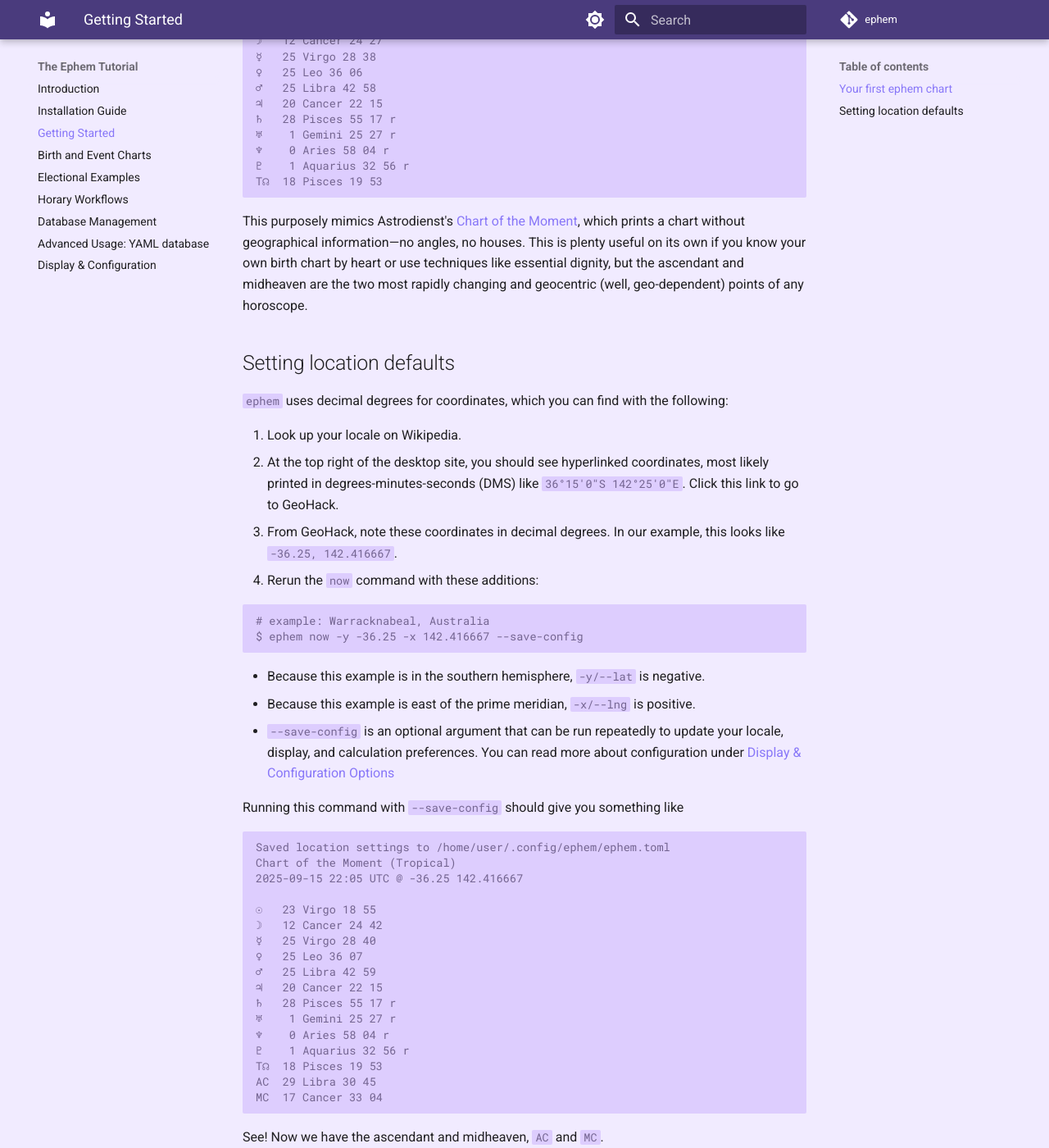
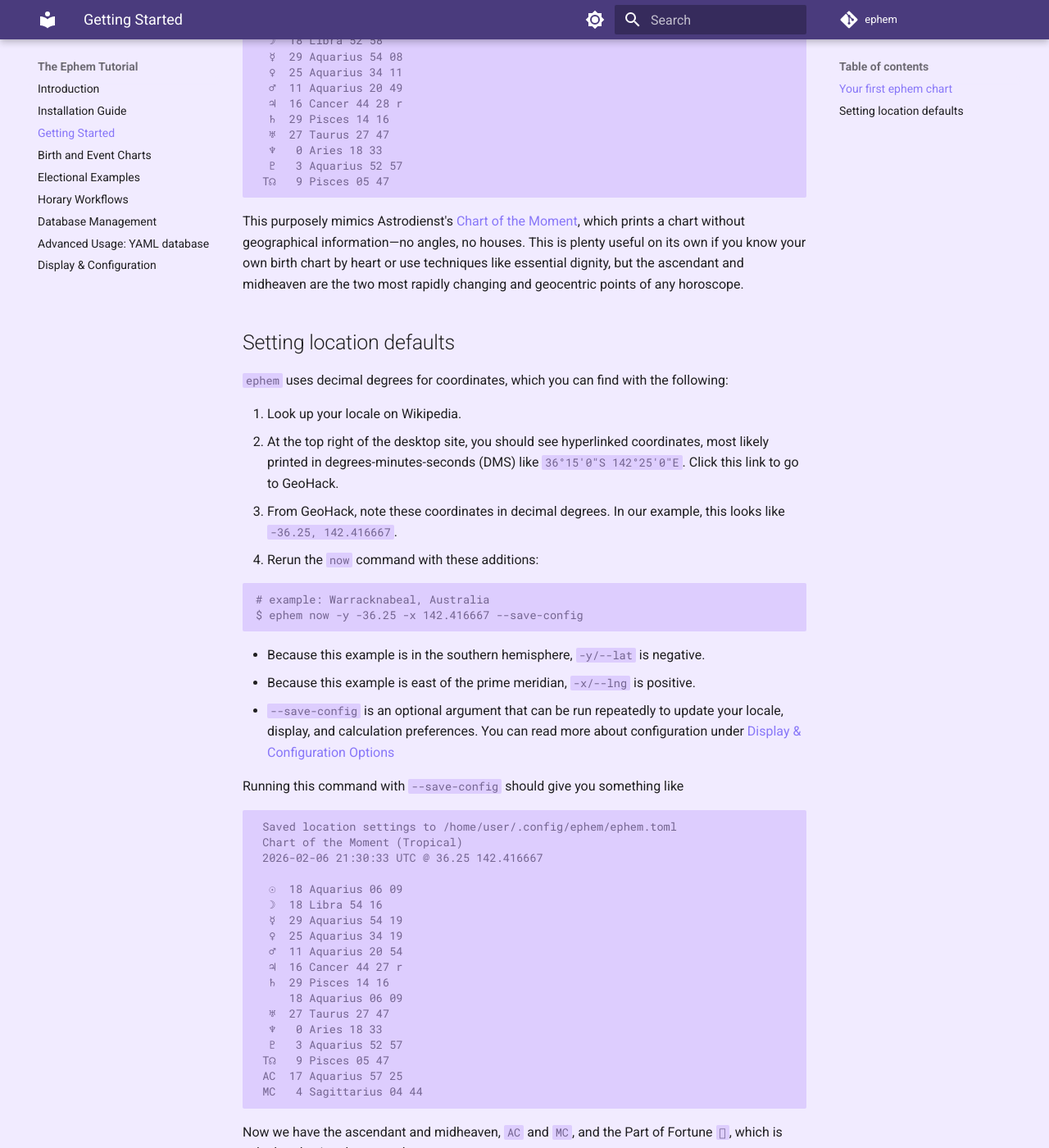
Before and after one commit to sailorfe/ephem, an MkDocs documentation site: the page built from docs/10-getting-started.md, in a window 1280 px wide and 1400 px high, scrolled down 435 px. Shown: the whole window at 82% size. Built offline with MkDocs 1.6.1 and Material for MkDocs 9.7.7, drawn with Linux system fonts in a browser that asks for light colours; some of the changed text lies outside the part shown.

Commit message:
docs: update for part of fortune

````diff
--- a/docs/10-getting-started.md
+++ b/docs/10-getting-started.md
@@ -12,23 +12,23 @@ The output should look like
 
 ```
 No valid location provided or found in config. No angles will be printed.
-Chart of the Moment hyp. (Tropical)
-2025-09-15 22:05 UTC
+ Chart of the Moment hyp. (Tropical)
+ 2026-02-06 21:28:02 UTC
 
-☉   23 Virgo 18 54
-☽   12 Cancer 24 27
-☿   25 Virgo 28 38
-♀   25 Leo 36 06
-♂   25 Libra 42 58
-♃   20 Cancer 22 15
-♄   28 Pisces 55 17 r
-♅    1 Gemini 25 27 r
-♆    0 Aries 58 04 r
-♇    1 Aquarius 32 56 r
-T☊  18 Pisces 19 53
+  ☉  18 Aquarius 06 02
+  ☽  18 Libra 52 58
+  ☿  29 Aquarius 54 08
+  ♀  25 Aquarius 34 11
+  ♂  11 Aquarius 20 49
+  ♃  16 Cancer 44 28 r
+  ♄  29 Pisces 14 16
+  ♅  27 Taurus 27 47
+  ♆   0 Aries 18 33
+  ♇   3 Aquarius 52 57
+ T☊   9 Pisces 05 47
 ```
 
-This purposely mimics Astrodienst's [Chart of the Moment](https://www.astro.com/cgi/chart.cgi?lang=e&act=chm&sdat=&ishkch=1), which prints a chart without geographical information—no angles, no houses. This is plenty useful on its own if you know your own birth chart by heart or use techniques like essential dignity, but the ascendant and midheaven are the two most rapidly changing and geocentric (well, geo-dependent) points of any horoscope.
+This purposely mimics Astrodienst's [Chart of the Moment](https://www.astro.com/cgi/chart.cgi?lang=e&act=chm&sdat=&ishkch=1), which prints a chart without geographical information—no angles, no houses. This is plenty useful on its own if you know your own birth chart by heart or use techniques like essential dignity, but the ascendant and midheaven are the two most rapidly changing and geocentric points of any horoscope.
 
 ## Setting location defaults
 `ephem` uses decimal degrees for coordinates, which you can find with the following:
@@ -50,26 +50,27 @@ $ ephem now -y -36.25 -x 142.416667 --save-config
 Running this command with `--save-config`  should give you something like
 
 ```
-Saved location settings to /home/user/.config/ephem/ephem.toml
-Chart of the Moment (Tropical)
-2025-09-15 22:05 UTC @ -36.25 142.416667
+ Saved location settings to /home/user/.config/ephem/ephem.toml
+ Chart of the Moment (Tropical)
+ 2026-02-06 21:30:33 UTC @ 36.25 142.416667
 
-☉   23 Virgo 18 55
-☽   12 Cancer 24 42
-☿   25 Virgo 28 40
-♀   25 Leo 36 07
-♂   25 Libra 42 59
-♃   20 Cancer 22 15
-♄   28 Pisces 55 17 r
-♅    1 Gemini 25 27 r
-♆    0 Aries 58 04 r
-♇    1 Aquarius 32 56 r
-T☊  18 Pisces 19 53
-AC  29 Libra 30 45
-MC  17 Cancer 33 04
+  ☉  18 Aquarius 06 09
+  ☽  18 Libra 54 16
+  ☿  29 Aquarius 54 19
+  ♀  25 Aquarius 34 19
+  ♂  11 Aquarius 20 54
+  ♃  16 Cancer 44 27 r
+  ♄  29 Pisces 14 16
+  🝴  18 Aquarius 06 09
+  ♅  27 Taurus 27 47
+  ♆   0 Aries 18 33
+  ♇   3 Aquarius 52 57
+ T☊   9 Pisces 05 47
+ AC  17 Aquarius 57 25
+ MC   4 Sagittarius 04 44
 ```
 
-See! Now we have the ascendant and midheaven, `AC` and `MC`.
+Now we have the ascendant and midheaven, `AC` and `MC`, and the Part of Fortune `🝴`, which is calculated using the ascendant.
 
 You can check your current configuration by running `ephem --show-config`. At this point, it should output
 
--- a/docs/requirements.txt
+++ /dev/null
@@ -1,2 +0,0 @@
-mkdocs
-mkdocs-material
````
Also changed, not shown: docs/00-installation.md (+1 -1 lines), docs/30-electional-examples.md (+4 -4 lines).
